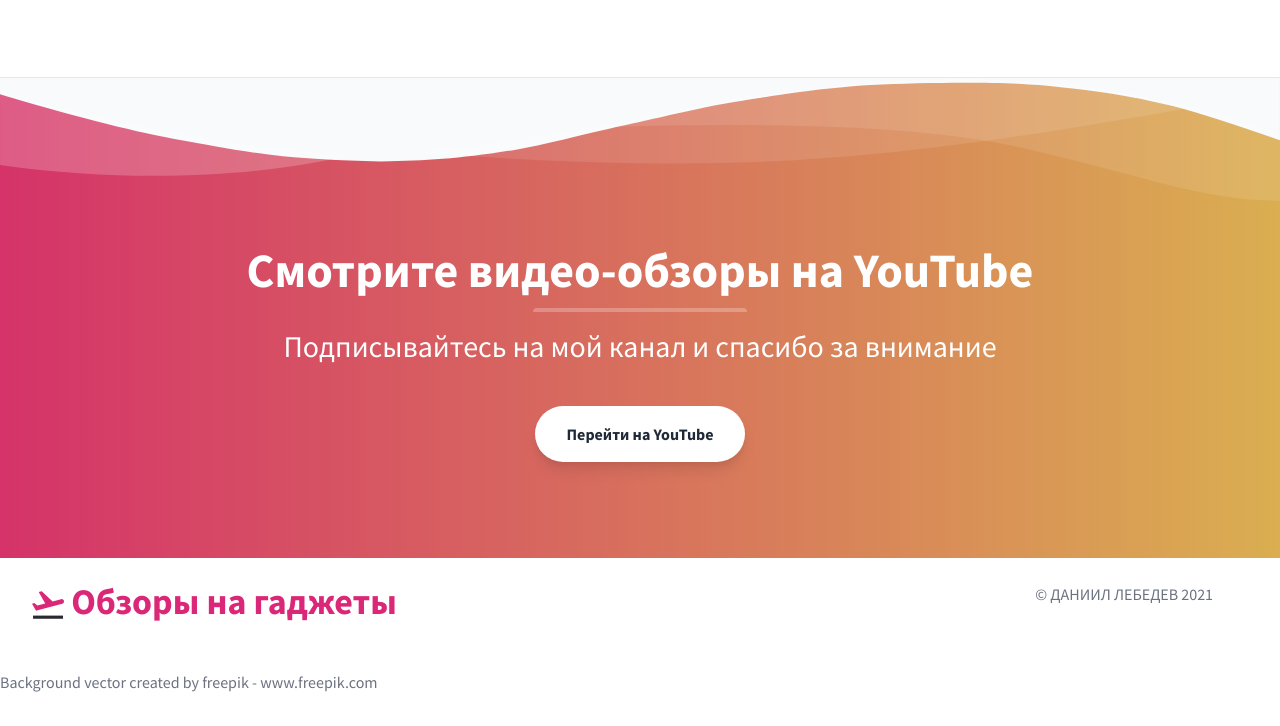
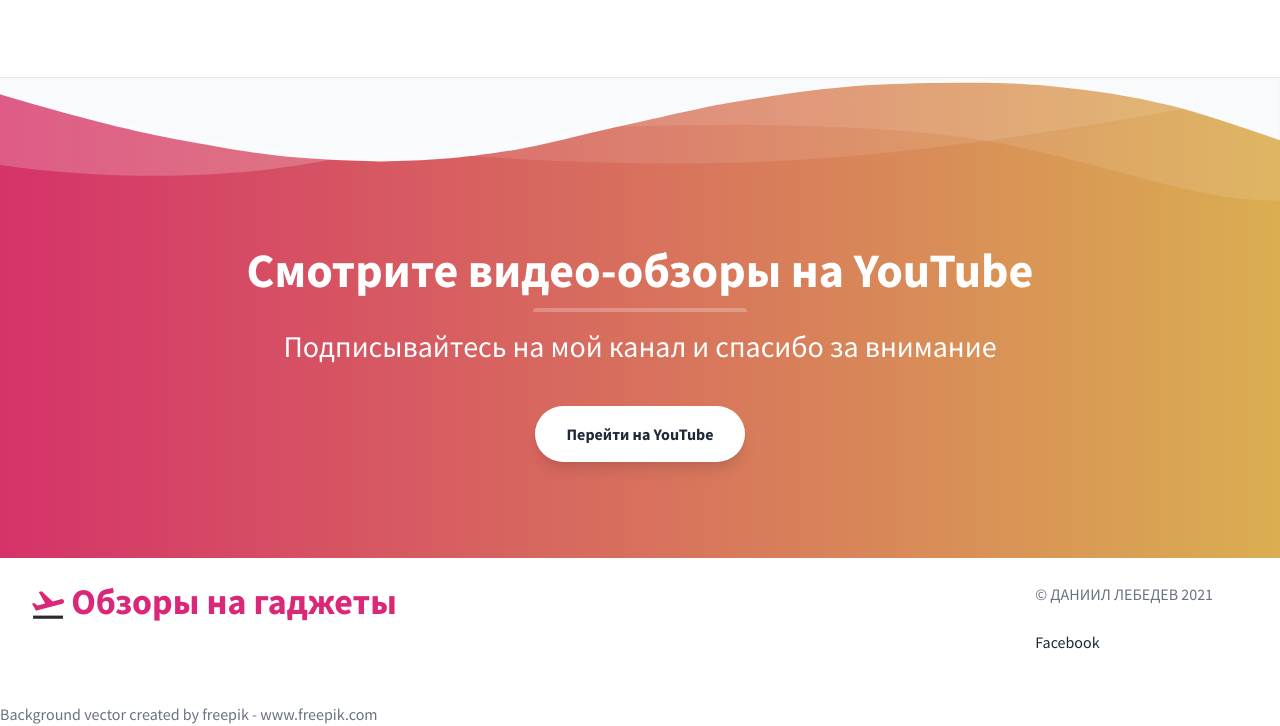
Before and after one commit to obzorgadjet/xiaomi-10pro, a plain HTML site: page index.html in a window 1280 px wide. Shown: the part 2697-3423 px from the top of the page. Before the commit the page ends 3391 px from the top, so only its background shows below. Drawn offline with nearby package versions, Linux system fonts and the light colour scheme.

Commit message:
Update index.html

```diff
--- a/index.html
+++ b/index.html
@@ -313,11 +313,11 @@
           <div class="flex-1"></div>
           <div class="flex-1">
             <p class="uppercase text-gray-500 md:mb-6">© Даниил Лебедев 2021</p>
-    <!--             <ul class="list-reset mb-6">
+             <ul class="list-reset mb-6">
               <li class="mt-2 inline-block mr-2 md:block md:mr-0">
-                <a href="#" class="no-underline hover:underline text-gray-800 hover:text-pink-500">Official Blog</a>
+                <a href="https://www.facebook.com/gadjet.obzor/" class="no-underline hover:underline text-gray-800 hover:text-pink-500">Facebook</a>
               </li>
-              <li class="mt-2 inline-block mr-2 md:block md:mr-0">
+    <!--              <li class="mt-2 inline-block mr-2 md:block md:mr-0">
                 <a href="#" class="no-underline hover:underline text-gray-800 hover:text-pink-500">About Us</a>
               </li>
               <li class="mt-2 inline-block mr-2 md:block md:mr-0">
```
